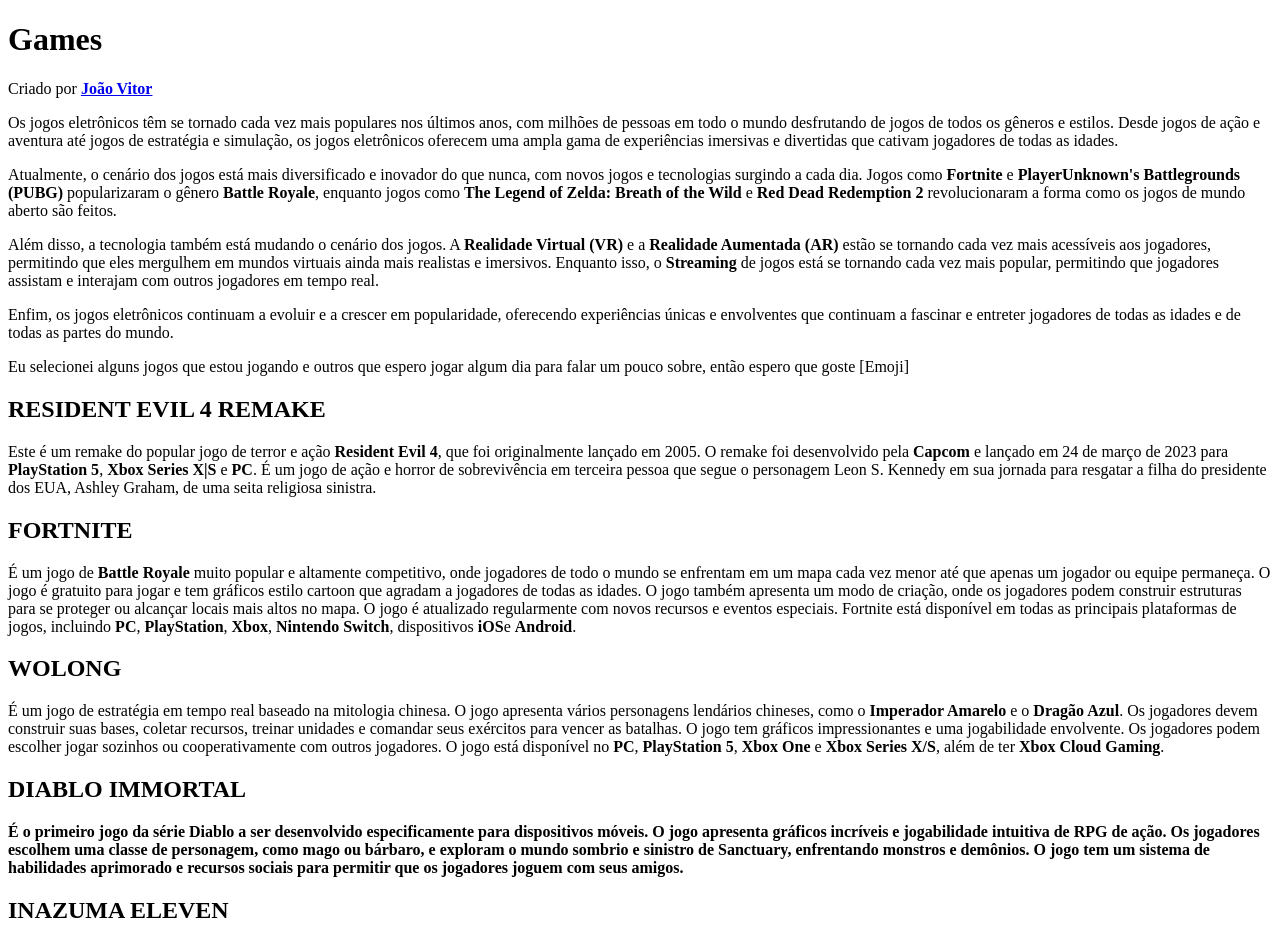
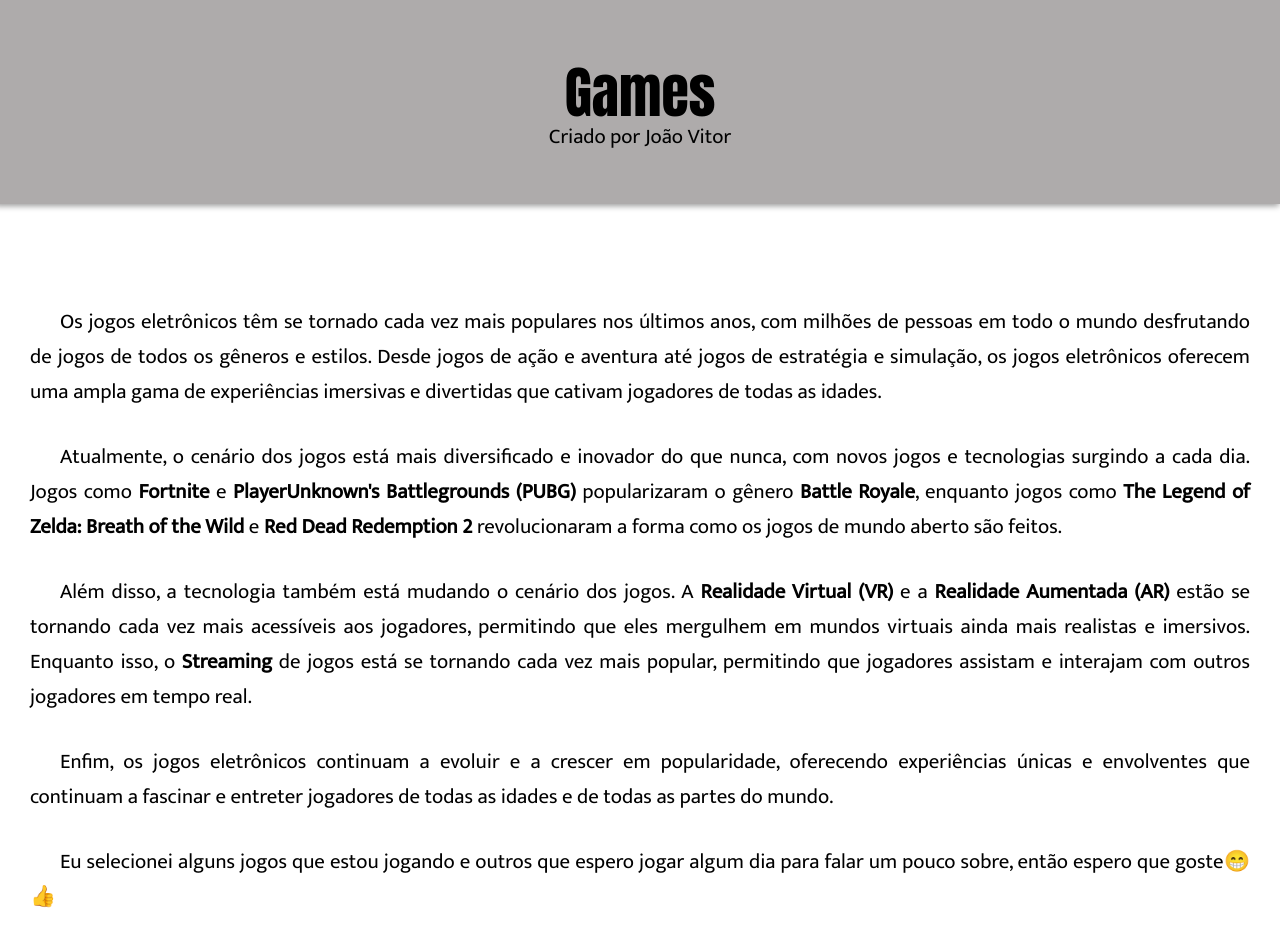
Before and after one commit to JoaoVitorDomingos/projeto-games-informacoes, a plain HTML site: page index.html in a window 1280 px wide. Shown: the top 927 px of the page. Drawn offline with Linux system fonts and the light colour scheme.

Commit message:
introdução feita

```diff
--- a/estilo/style.css
+++ b/estilo/style.css
@@ -1 +1,66 @@
 @charset "UTF-8";
+
+@import url('https://fonts.googleapis.com/css2?family=Mukta&display=swap');
+@import url('https://fonts.googleapis.com/css2?family=Mukta&family=Oswald:wght@500;600&display=swap');
+@import url('https://fonts.googleapis.com/css2?family=Anton&family=Mukta&family=Oswald:wght@500;600&display=swap');
+@font-face {
+    font-family: 'fonte-game';
+    src: url('../fontes/SuperMario256.ttf') format('truetype');
+}
+
+:root {
+    --fonte-principal: 'Mukta', sans-serif;
+    --fonte-negrito: 'Oswald', sans-serif;
+    --fonte-titulo: 'fonte-game', 'Anton', sans-serif;
+}
+
+* {
+    margin: 0;
+    padding: 0;
+}
+
+header {
+    padding: 50px;
+    text-align: center;
+    background-color: rgb(174, 171, 171);
+    box-shadow: -3px 0px 6px 2px rgba(0, 0, 0, 0.398);
+}
+
+header h1 {
+    font: 3.5em 'Anton', sans-serif;
+    margin-bottom: -15px;
+}
+
+header p {
+    font: 1.3em var(--fonte-principal);
+}
+
+header a {
+    text-decoration: none;
+    color: black;
+    font-weight: normal;
+}
+
+header a:hover {
+    text-decoration: underline;
+    font-weight: bold;
+}
+
+article.introducao {
+    padding-top: 70px;
+    margin-bottom: 65px;
+}
+
+article.introducao > p {
+    font-family: var(--fonte-principal);
+    font-size: 1.3em;
+
+    text-align: justify;
+    text-indent: 30px;
+
+    margin: 30px;
+}
+
+article.introducao > p#paragrafo-emoji::after {
+    content: "\1F601 \1F44D";
+}
--- a/index.html
+++ b/index.html
@@ -12,19 +12,19 @@
     <header>
         <h1>Games</h1>
 
-        <p>Criado por <strong><a href="#">João Vitor</a></strong></p>
+        <p>Criado por <strong><a href="https://github.com/JoaoVitorDomingos" target="_blank">João Vitor</a></strong></p>
     </header>
 
     <main>
 
         <!-- EM CADA STRONG COLOCAR UM ABBR ESTILO WIKIPEDIA-->
 
-        <article>
+        <article class="introducao">
             <p>Os jogos eletrônicos têm se tornado cada vez mais populares nos últimos anos, com milhões de pessoas em todo o mundo desfrutando de jogos de todos os gêneros e estilos. Desde jogos de ação e aventura até jogos de estratégia e simulação, os jogos eletrônicos oferecem uma ampla gama de experiências imersivas e divertidas que cativam jogadores de todas as idades.</p>
             <p>Atualmente, o cenário dos jogos está mais diversificado e inovador do que nunca, com novos jogos e tecnologias surgindo a cada dia. Jogos como <strong>Fortnite</strong> e <strong>PlayerUnknown's Battlegrounds (PUBG)</strong> popularizaram o gênero <strong>Battle Royale</strong>, enquanto jogos como <strong>The Legend of Zelda: Breath of the Wild</strong> e <strong>Red Dead Redemption 2</strong> revolucionaram a forma como os jogos de mundo aberto são feitos.</p>
             <p>Além disso, a tecnologia também está mudando o cenário dos jogos. A <strong>Realidade Virtual (VR)</strong> e a <strong>Realidade Aumentada (AR)</strong> estão se tornando cada vez mais acessíveis aos jogadores, permitindo que eles mergulhem em mundos virtuais ainda mais realistas e imersivos. Enquanto isso, o <strong>Streaming</strong> de jogos está se tornando cada vez mais popular, permitindo que jogadores assistam e interajam com outros jogadores em tempo real.</p>
             <p>Enfim, os jogos eletrônicos continuam a evoluir e a crescer em popularidade, oferecendo experiências únicas e envolventes que continuam a fascinar e entreter jogadores de todas as idades e de todas as partes do mundo.</p>
-            <p>Eu selecionei alguns jogos que estou jogando e outros que espero jogar algum dia para falar um pouco sobre, então espero que goste [Emoji] </p>
+            <p id="paragrafo-emoji">Eu selecionei alguns jogos que estou jogando e outros que espero jogar algum dia para falar um pouco sobre, então espero que goste</p>
         </article>
 
 
```
Also changed, not shown: fontes/SuperMario256.ttf (added).
